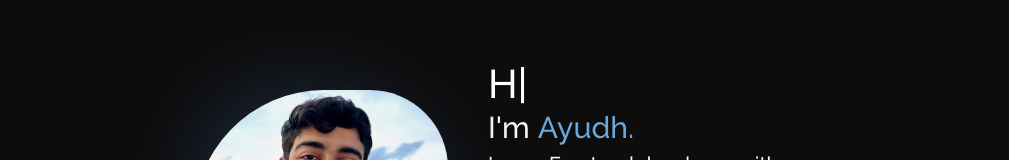
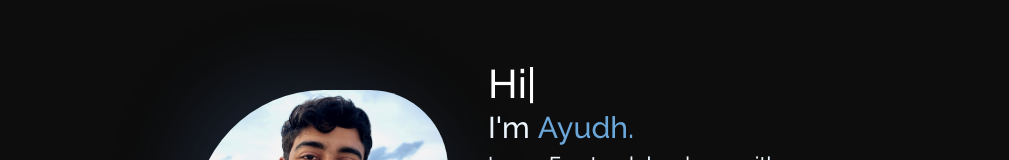
Before and after one commit to makersmecca/Portfolio, a React (Vite) app: page / in a window 1280 px wide. Shown: the part 182-342 px from the top of the page, without its empty margins (128-1137 px from the left). Built offline with nearby package versions, Linux system fonts and the light colour scheme; a web font is replaced by a local one.

Commit message:
updated speeds

```diff
--- a/src/Components/TypingAnimate.jsx
+++ b/src/Components/TypingAnimate.jsx
@@ -38,12 +38,12 @@ const TypingAnimate = ({ splashStatus, isLight }) => {
           "Hello...",
           1500,
           "Hi tg",
-          500,
+          800,
           "Hi there...",
           2500,
         ]}
-        speed={{ type: "keyStrokeDelayInMs", value: 40 }}
-        deletionSpeed={{ type: "keyStrokeDelayInMs", value: 70 }}
+        speed={{ type: "keyStrokeDelayInMs", value: 50 }}
+        deletionSpeed={{ type: "keyStrokeDelayInMs", value: 60 }}
         wrapper="span"
         cursor={true}
         repeat={Infinity}
```
